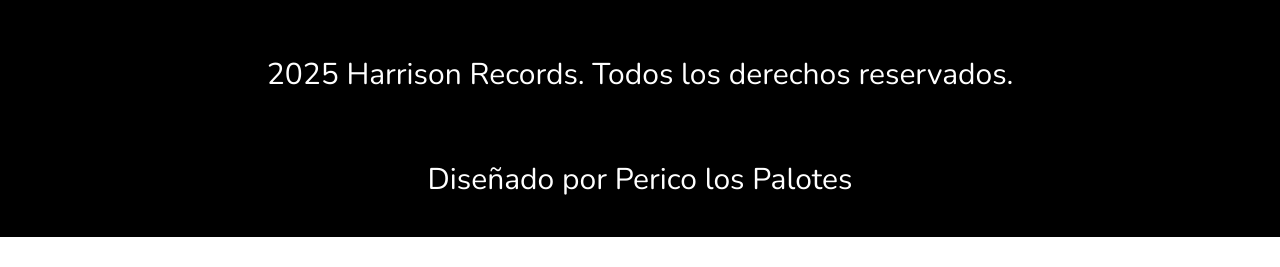
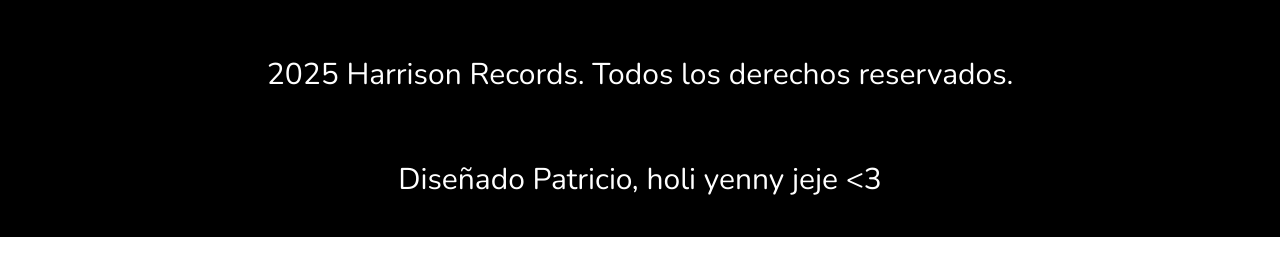
Before and after one commit to Termas1n/evaluacion, a plain HTML site: page index.html in a window 1280 px wide. Shown: the part 3395-3662 px from the top of the page. Drawn offline with nearby package versions, Linux system fonts and the light colour scheme.

Commit message:
subiendo archivos finales

```diff
--- a/index.html
+++ b/index.html
@@ -139,7 +139,7 @@
     </nav>
     <div>
     <p>2025 Harrison Records. Todos los derechos reservados.</p>
-    <p>Diseñado por Perico los Palotes</p>
+    <p>Diseñado Patricio, holi yenny jeje <3</p>
     </div>
     </footer>
 
```
